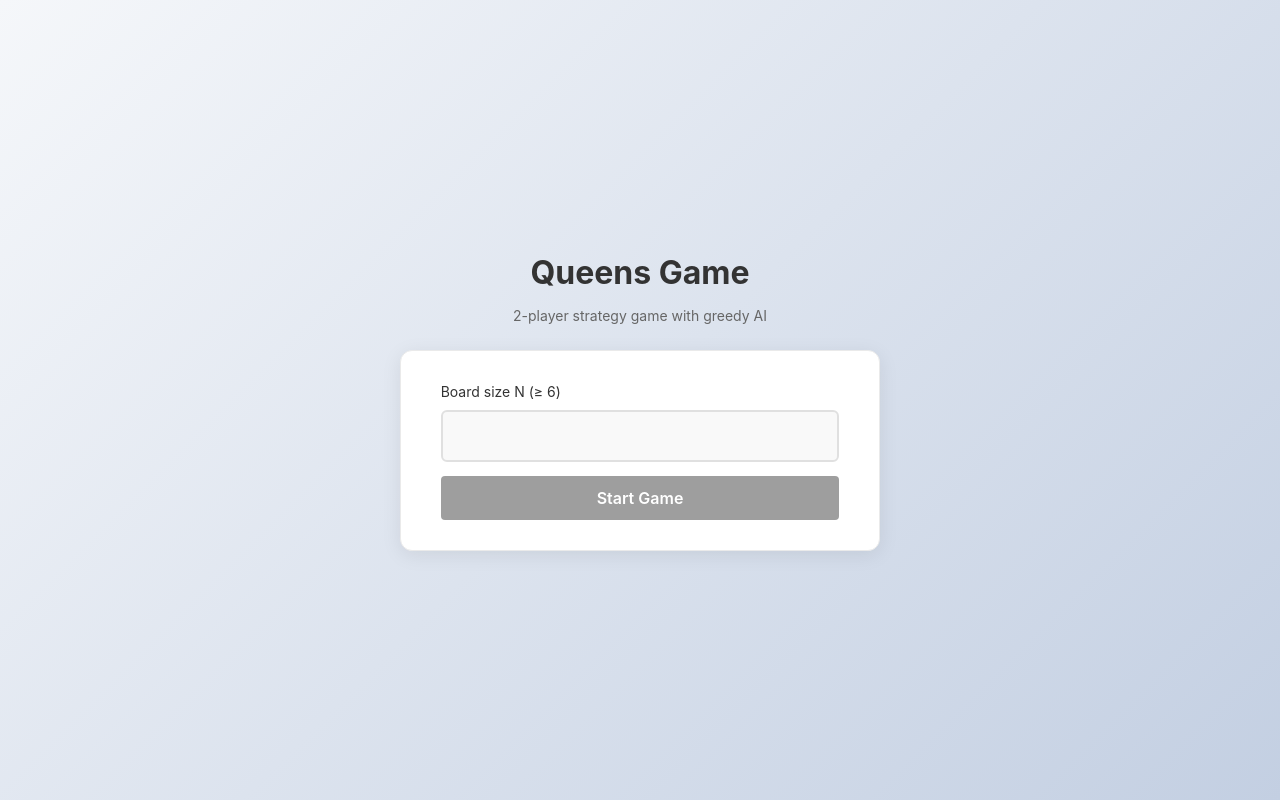
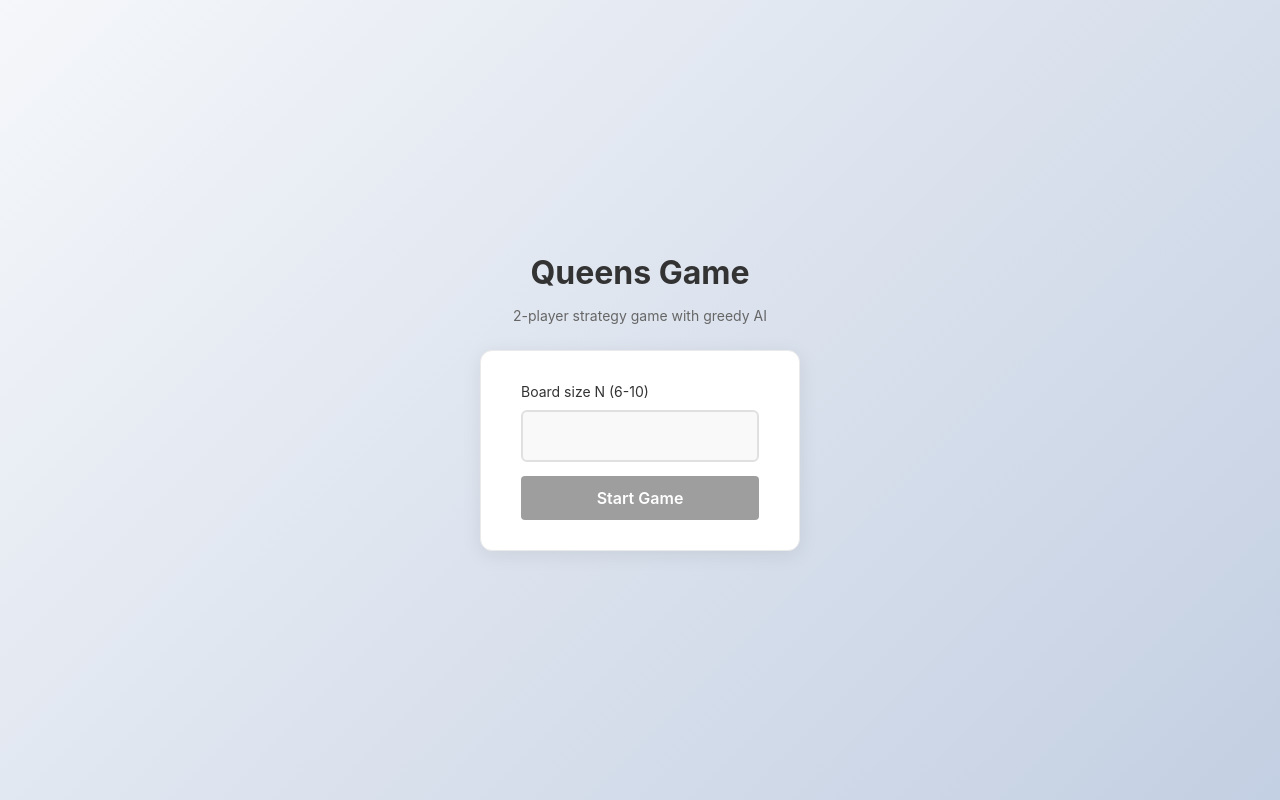
Before and after one commit to Chittesh249/Queens-Game, a Next.js app in the folder frontend/: page / in a window 1280 px wide. Built offline with nearby package versions, Linux system fonts and the light colour scheme.

Commit message:
limited the board size to 10

```diff
--- a/frontend/app/page.tsx
+++ b/frontend/app/page.tsx
@@ -9,8 +9,10 @@
   const [isLoading, setIsLoading] = useState(false);
   const minN = 6;
 
+  const maxN = 10;
+
   const handleStart = () => {
-    if (n !== "" && n >= minN) {
+    if (n !== "" && n >= minN && n <= maxN) {
       setIsLoading(true);
       // Short, simple loading to keep UI responsive but calm
       setTimeout(() => {
@@ -63,7 +65,7 @@
   }
 
   // Game screen
-  if (showGame && n !== "" && n >= minN) {
+  if (showGame && n !== "" && n >= minN && n <= maxN) {
     return (
       <div
         style={{
@@ -152,12 +154,13 @@
             color: "#333",
           }}
         >
-          Board size N (≥ {minN})
+          Board size N ({minN}-{maxN})
         </label>
         <input
           type="number"
           value={n}
           min={minN}
+          max={maxN}
           onChange={(e) => {
             const value = e.target.value;
             setN(value === "" ? "" : Number(value));
@@ -182,7 +185,7 @@
           onBlur={(e) => e.target.style.borderColor = "#e0e0e0"}
         />
 
-        {n !== "" && n < minN && (
+        {n !== "" && (n < minN || n > maxN) && (
           <div
             style={{
               color: "#c62828",
@@ -190,7 +193,7 @@
               marginBottom: 8,
             }}
           >
-            N must be at least {minN}.
+            N must be between {minN} and {maxN}.
           </div>
         )}
 
```
